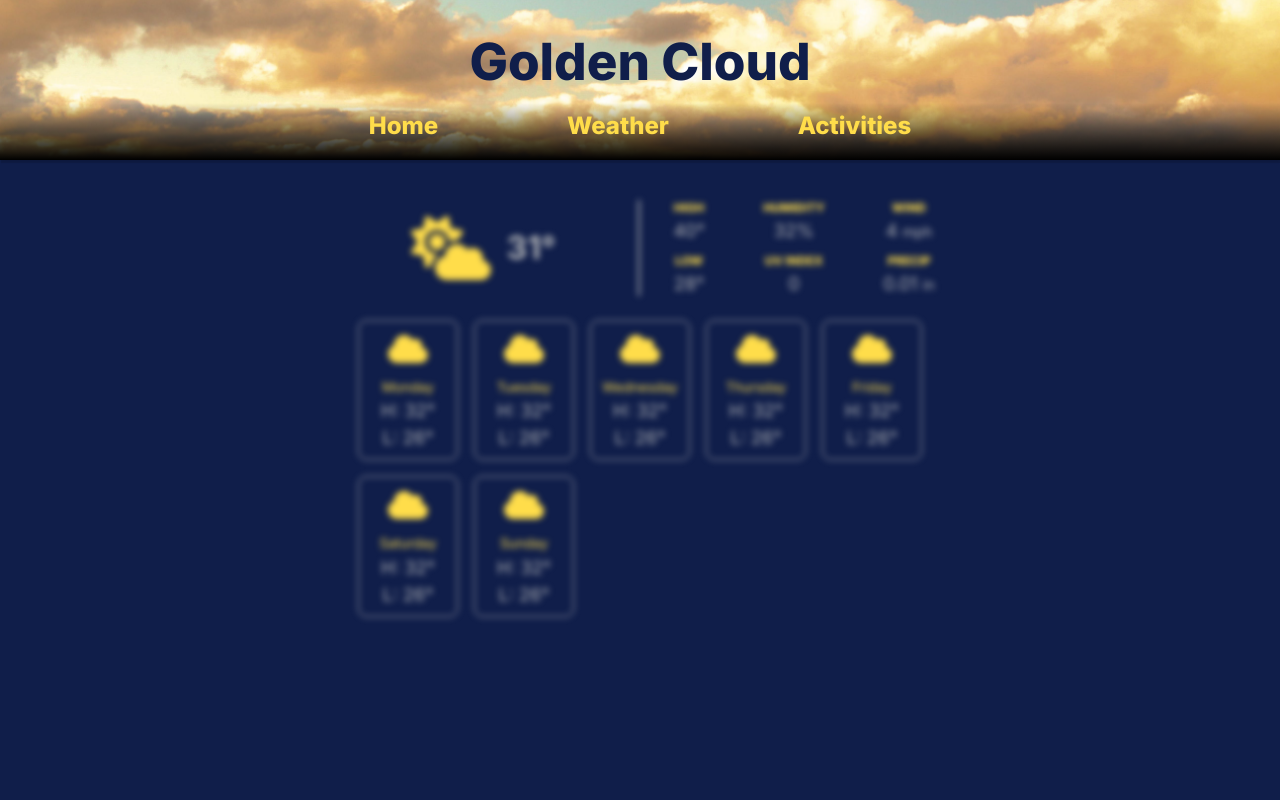
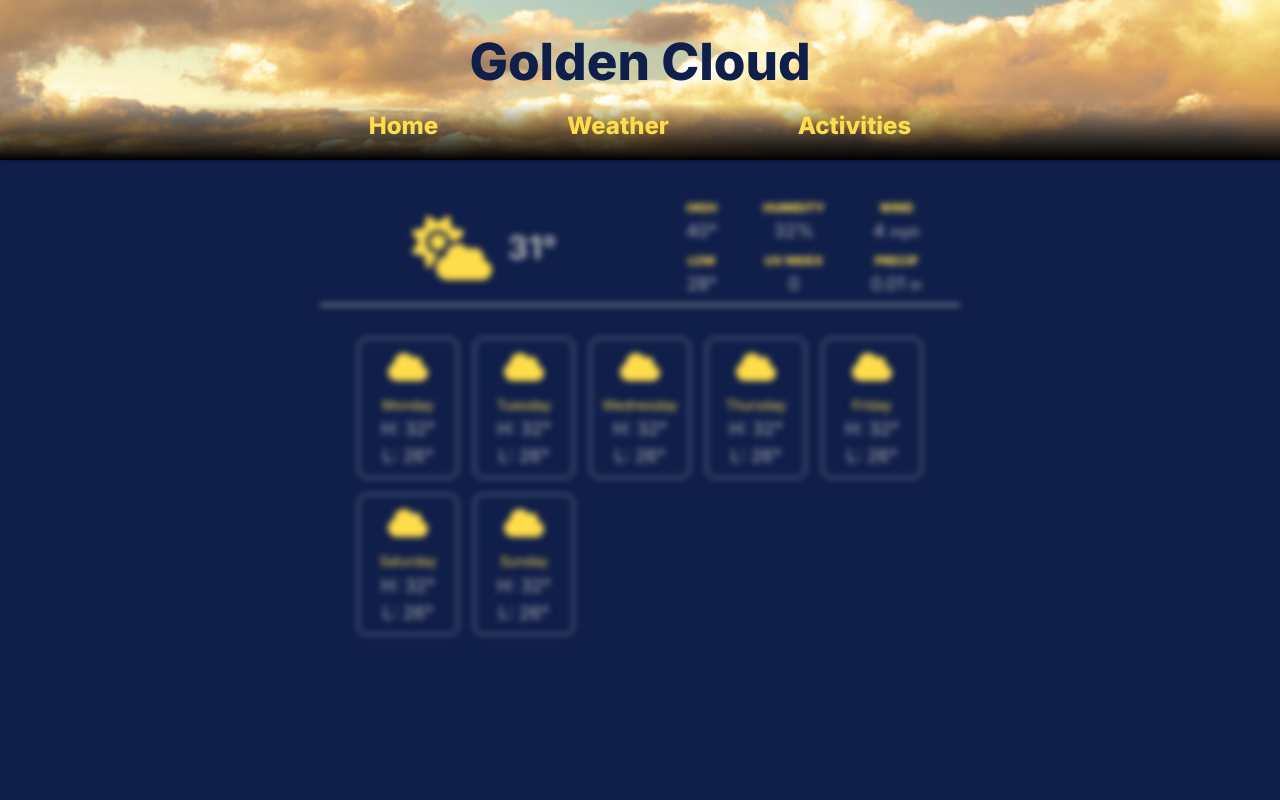
Before and after one commit to gregbeas/weather-activity-app, a website built with Vite: page weather.html in a window 1280 px wide. Shown: the top 800 px of the page. Built offline with nearby package versions, Linux system fonts and the light colour scheme; no server answers.

Commit message:
update styling

```diff
--- a/style.css
+++ b/style.css
@@ -206,6 +206,8 @@ footer {
  #weather-header {
   display: flex;
   align-items: center;
+  border-bottom: 2px solid var(--color-gray);
+  margin-bottom: 1rem;
  }
 
  .weather-header_left {
@@ -215,7 +217,6 @@ footer {
   justify-content: center;
   margin: 0.5rem;
   padding: 0.5rem;
-  border-right: 2px solid var(--color-gray)
  }
 
  .weather-icon {
@@ -237,7 +238,7 @@ footer {
  .weather-header_right {
   display: grid;
   width: 50%;
-  justify-content: space-around;
+  justify-content: space-evenly;
   gap: 0.5rem;
   grid-template-columns: repeat(3, auto);
   grid-template-rows: repeat(2, auto);
```
